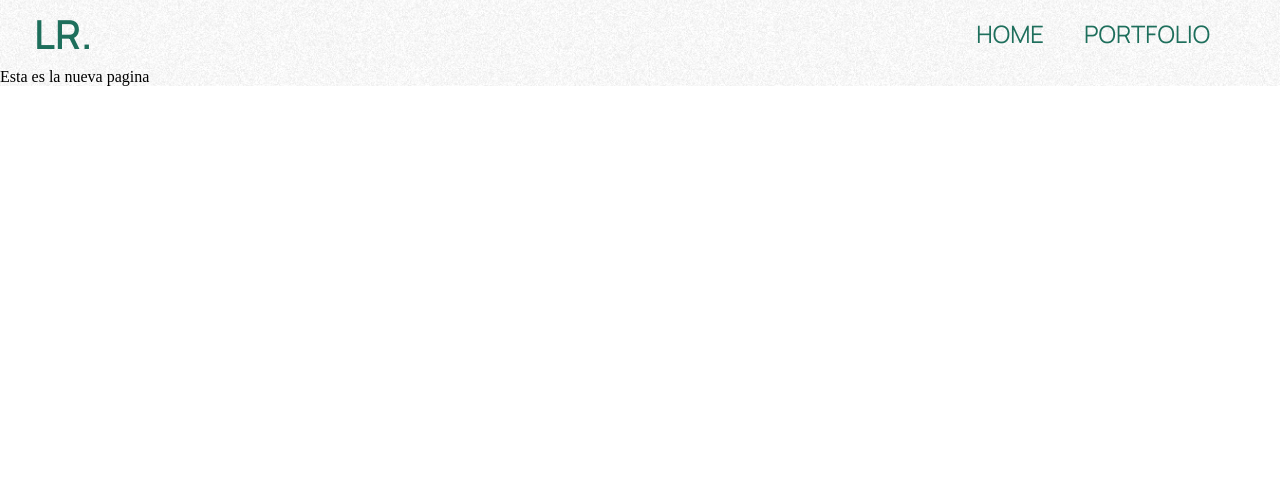
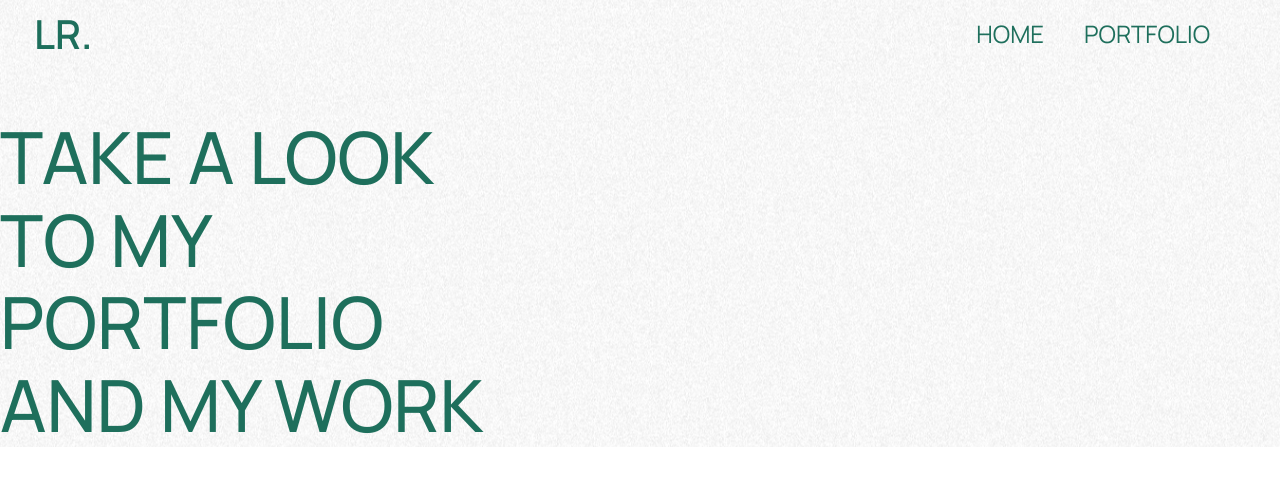
Before and after one commit to platzi/curso-arquitecturas-css-proyecto-2, a Vue app: page /works in a window 1280 px wide. Shown: the top 486 px of the page. Built offline with nearby package versions, Linux system fonts and the light colour scheme.

Commit message:
feat: works view added and getting data from store

```diff
--- a/src/views/Works.vue
+++ b/src/views/Works.vue
@@ -1,5 +1,48 @@
 <template>
-  <div>
-    Esta es la nueva pagina
+  <div class="works-container">
+    <div class="works-container__title-container">
+      <h1 class="title">
+        TAKE A LOOK TO MY PORTFOLIO AND MY WORK
+      </h1>
+    </div>
   </div>
 </template>
+
+<script>
+import { useStore } from "vuex";
+import { computed } from "vue";
+export default {
+  setup() {
+    const store = useStore();
+
+    const myProjects = computed(() => {
+      return store.getters["projects/getProjects"];
+    });
+
+    return {
+      myProjects,
+    };
+  },
+};
+</script>
+
+<style scoped>
+.works-container {
+  width: 100%;
+  max-width: 1440px;
+  margin: 0 auto;
+}
+.works-container__title-container {
+  width: 100%;
+  display: flex;
+  justify-content: flex-start;
+  align-items: center;
+}
+.title {
+  width: 40%;
+  font-family: var(--font-family);
+  color: var(--primary-color);
+  font-size: 4.5rem;
+  font-weight: 500;
+}
+</style>
```
